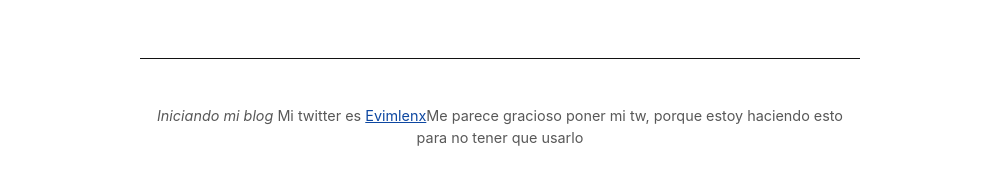
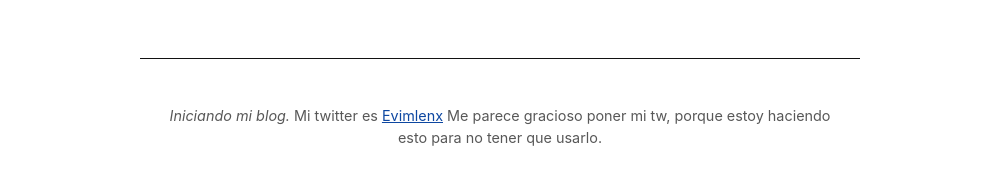
Before and after one commit to evilenx/BlogPersonal, a Jekyll site: the page built from index.md, in a window 1280 px wide. Shown: the part 465-650 px from the top of the page, without its empty margins (140-1138 px from the left). Built offline with Jekyll 4.4.1, drawn with Linux system fonts in a browser that asks for light colours.

Commit message:
errores tipográficos

```diff
--- a/_layouts/default.html
+++ b/_layouts/default.html
@@ -18,7 +18,7 @@
     </main>
 
     <footer>
-      <p><i>Iniciando mi blog</i> Mi twitter es <a href="https://twitter.com/evimlenx13">Evimlenx</a>Me parece gracioso poner mi tw, porque estoy haciendo esto para no tener que usarlo<br>
+      <p><i>Iniciando mi blog.</i> Mi twitter es <a href="https://twitter.com/evimlenx13">Evimlenx</a> Me parece gracioso poner mi tw, porque estoy haciendo esto para no tener que usarlo. <br>
     </footer>
 
   </body>
```
